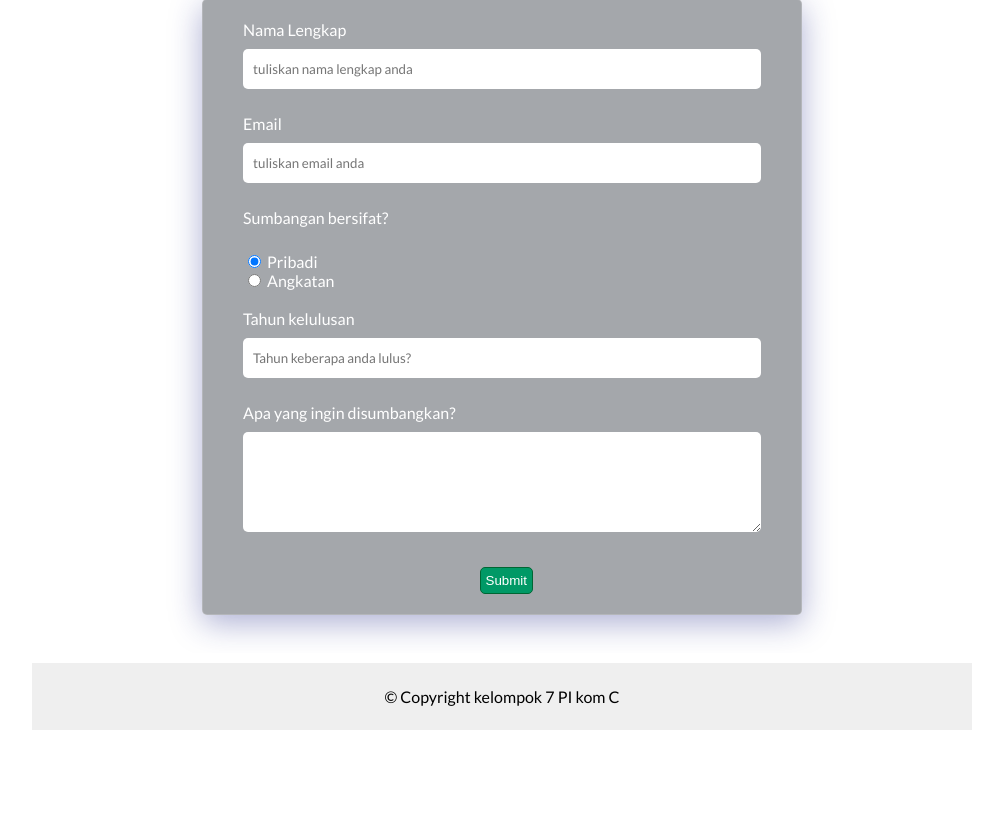
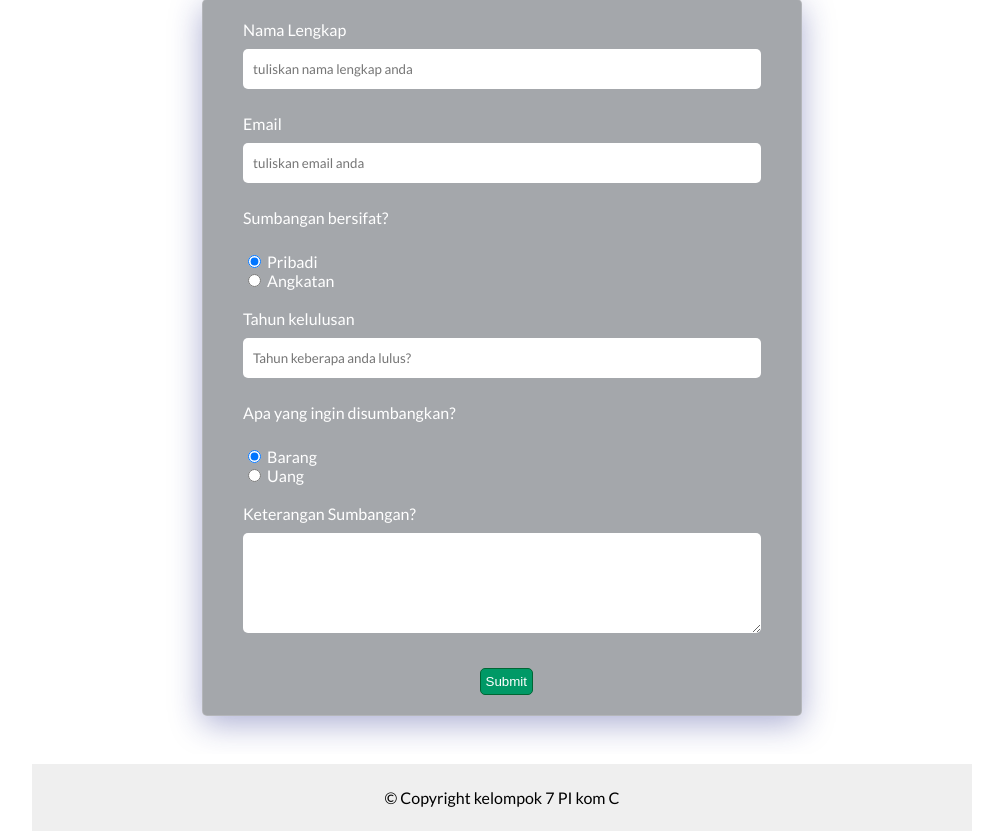
Before and after one commit to AlvinDaeli748/Tubes_PI, a CodeIgniter app: page /index.php/user/sumbangan in a window 1280 px wide. Shown: the part 204-1044 px from the top of the page, without its empty margins (138-1141 px from the left). Before the commit the page ends 934 px from the top, so only its background shows below. Run offline with CodeIgniter, Linux system fonts and the light colour scheme.

Commit message:
ubah sumbangan dikit

```diff
--- a/application/views/user/sumbangan.php
+++ b/application/views/user/sumbangan.php
@@ -47,7 +47,13 @@
 
       <label for="sumbangan" id="sumbangan-label">
         Apa yang ingin disumbangkan?
-        <textarea id="sumbangan" cols="30" rows="10"></textarea>
+      </label>
+      <input type="radio" name="sumbangan" value="1" checked /> Barang <br />
+      <input type="radio" name="sumbangan" value="2" /> Uang <br /> <br>
+
+      <label for="Keterangan_sumbangan" id="sumbangan-label">
+        Keterangan Sumbangan?
+        <textarea id="Keterangan_sumbangan" cols="30" rows="10"></textarea>
       </label>
 
       <div class="submit"><input type="submit" value="Submit"></div>
```
